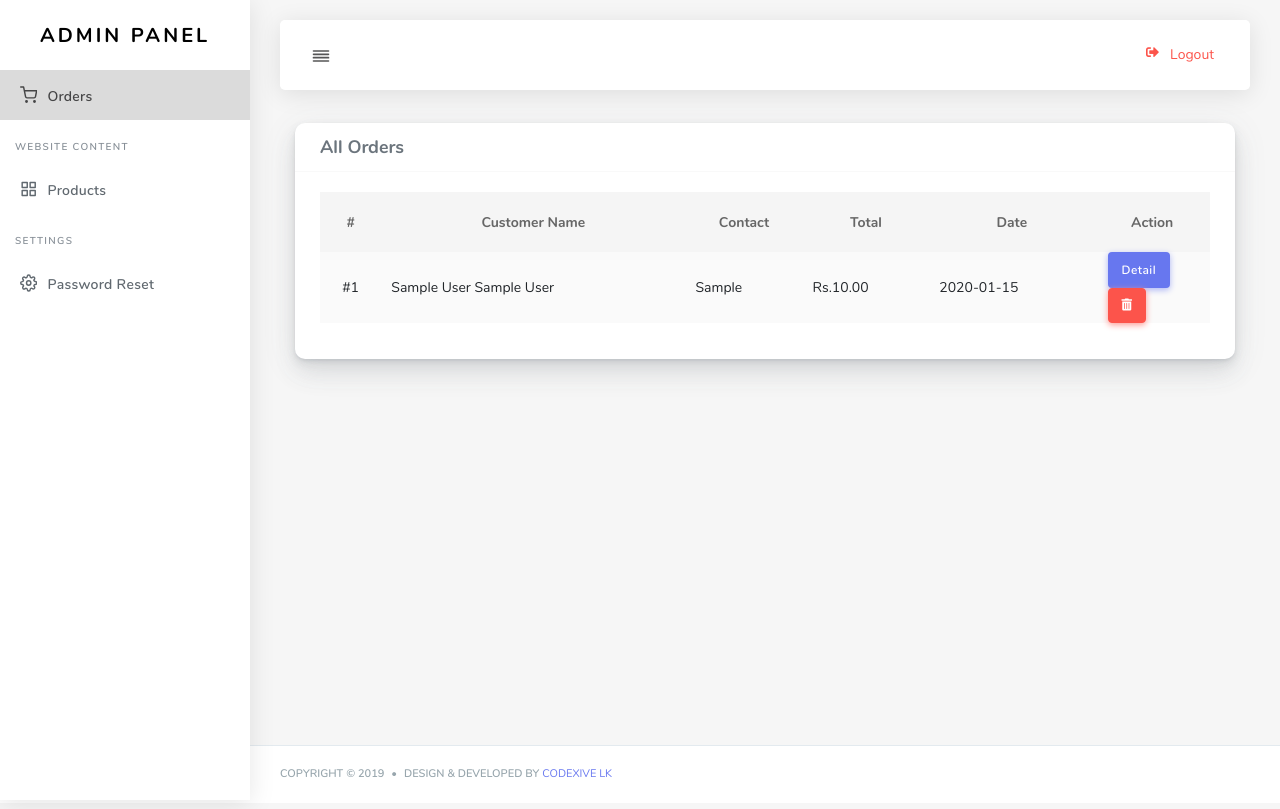
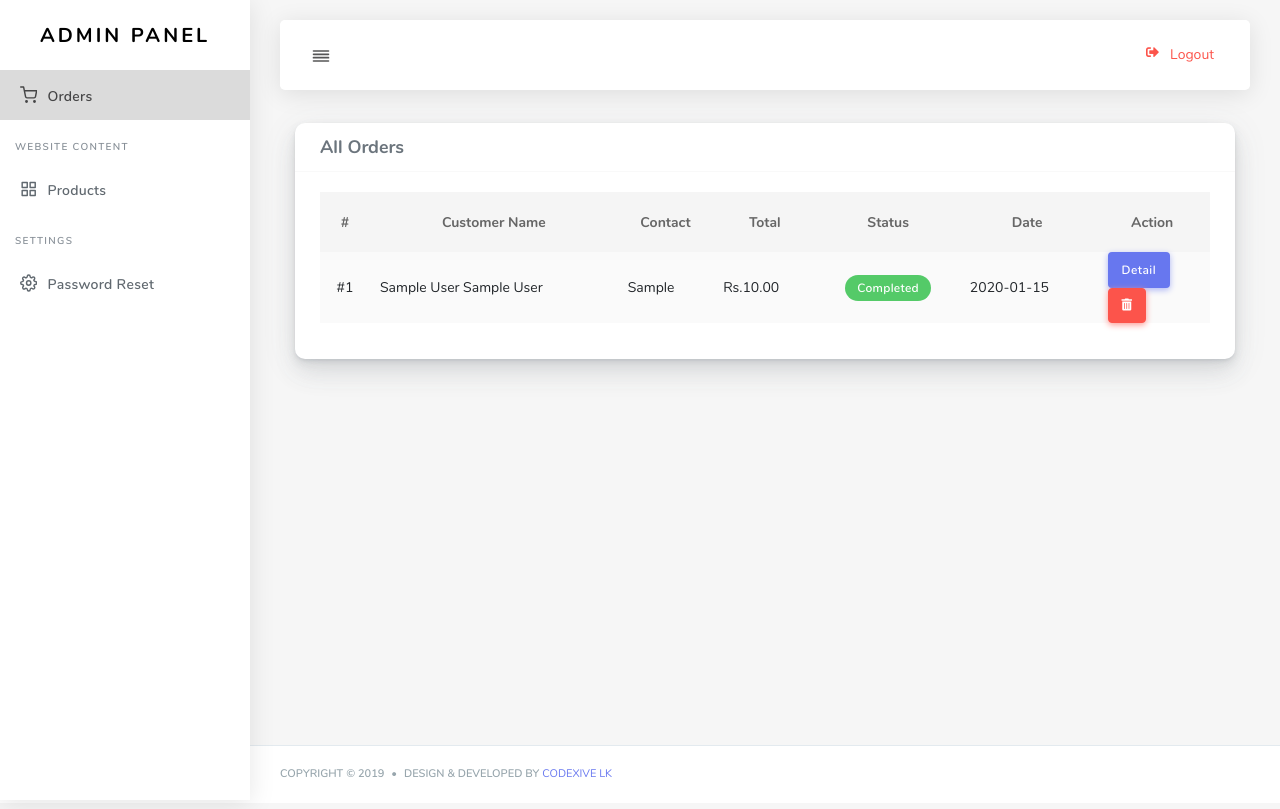
Before and after one commit to shyamanga96/bumbele-bee, a CodeIgniter app: page /bumble-bee/admin/orders in a window 1280 px wide. Run offline with CodeIgniter, Linux system fonts and the light colour scheme; the visitor is signed in with stand-in values (Sample User, id 1); tables that the repository leaves empty or names only in its code hold one stand-in row (values such as "Sample post"); data that the repository does not hold is empty; some libraries are stand-ins or nearby versions.

Commit message:
Admin - add order status to single order list

```diff
--- a/application/views/admin/orders.php
+++ b/application/views/admin/orders.php
@@ -89,6 +89,7 @@
                               <th class="text-center">Customer Name</th>
                               <th class="text-center">Contact</th>
                               <th class="text-center">Total</th>
+                              <th class="text-center">Status</th>
                               <th class="text-center">Date</th>
                               <th class="text-center" width="13%">Action</th>
                             </tr>
@@ -100,6 +101,17 @@
                                 <td><?php echo $order->customer->f_name;  ?> <?php echo $order->customer->l_name;  ?></td>
                                 <td><?php echo $order->customer->contact_nu;  ?></td>
                                 <td>Rs.<?php echo number_format($order->total,2);  ?></td>
+                                <td class="text-center"><?php if ($order->status=='processing') {
+                                  echo '<span class="badge badge-primary">Processing</span>';
+                                }elseif ($order->status=='deliverd') {
+                                  echo '<span class="badge badge-secondary">Deliverd</span>';
+                                }elseif ($order->status=='on_hold') {
+                                  echo '<span class="badge badge-warning">On Hold</span>';
+                                }elseif ($order->status=='completed') {
+                                  echo '<span class="badge badge-success">Completed</span>';
+                                }elseif ($order->status=='refunded') {
+                                  echo '<span class="badge badge-light">Refunded</span>';
+                                } ?></td>
                                 <td><?php echo date_format(date_create($order->d_date),"Y-m-d");  ?></td>
                                 <td style="padding-left: 1.5%;"><a href="<?php echo base_url(); ?>admin/orderDetails/<?php echo $order->id;  ?>" class="btn btn-primary" target="_blank">Detail</a>&nbsp;&nbsp;
 
```
